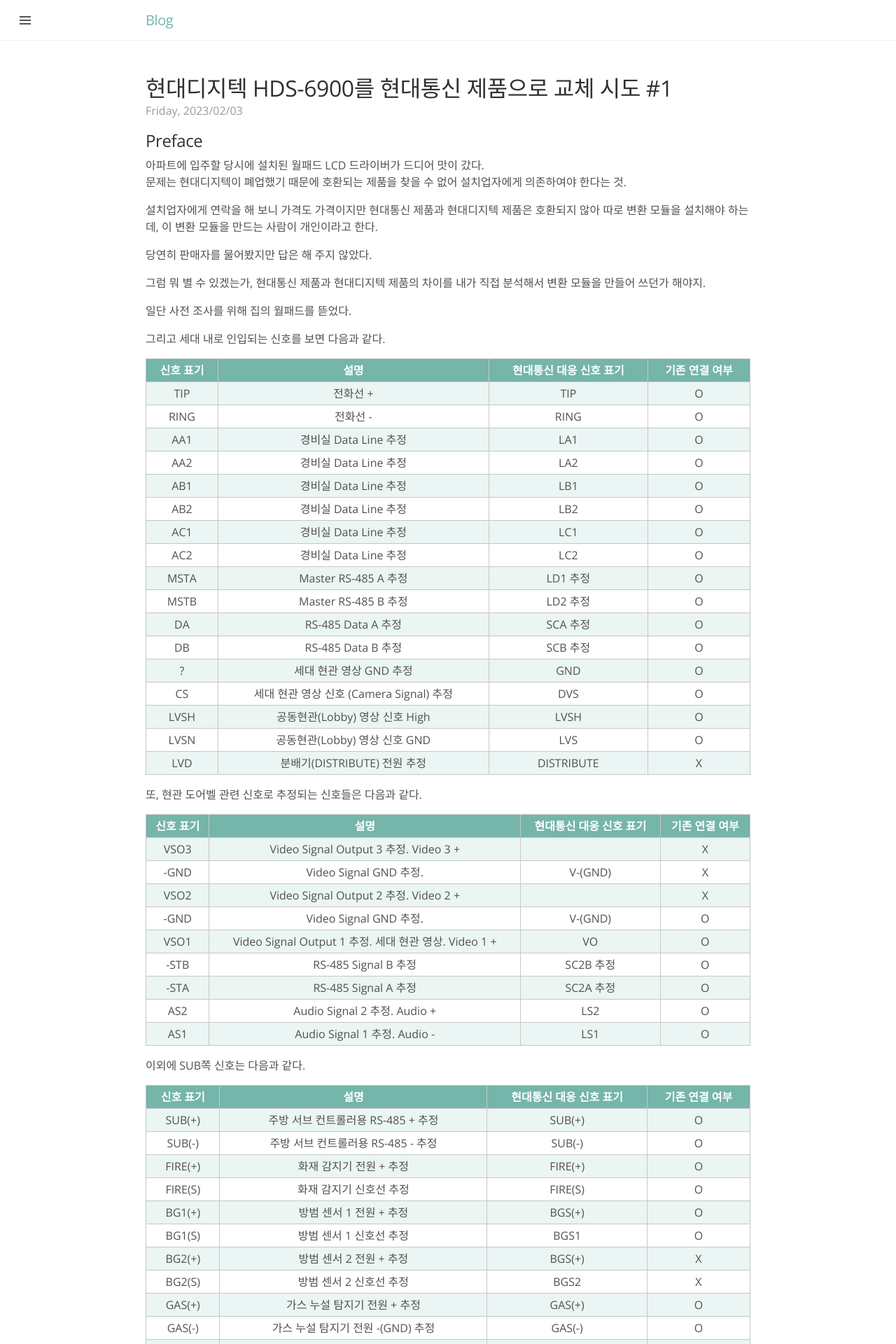
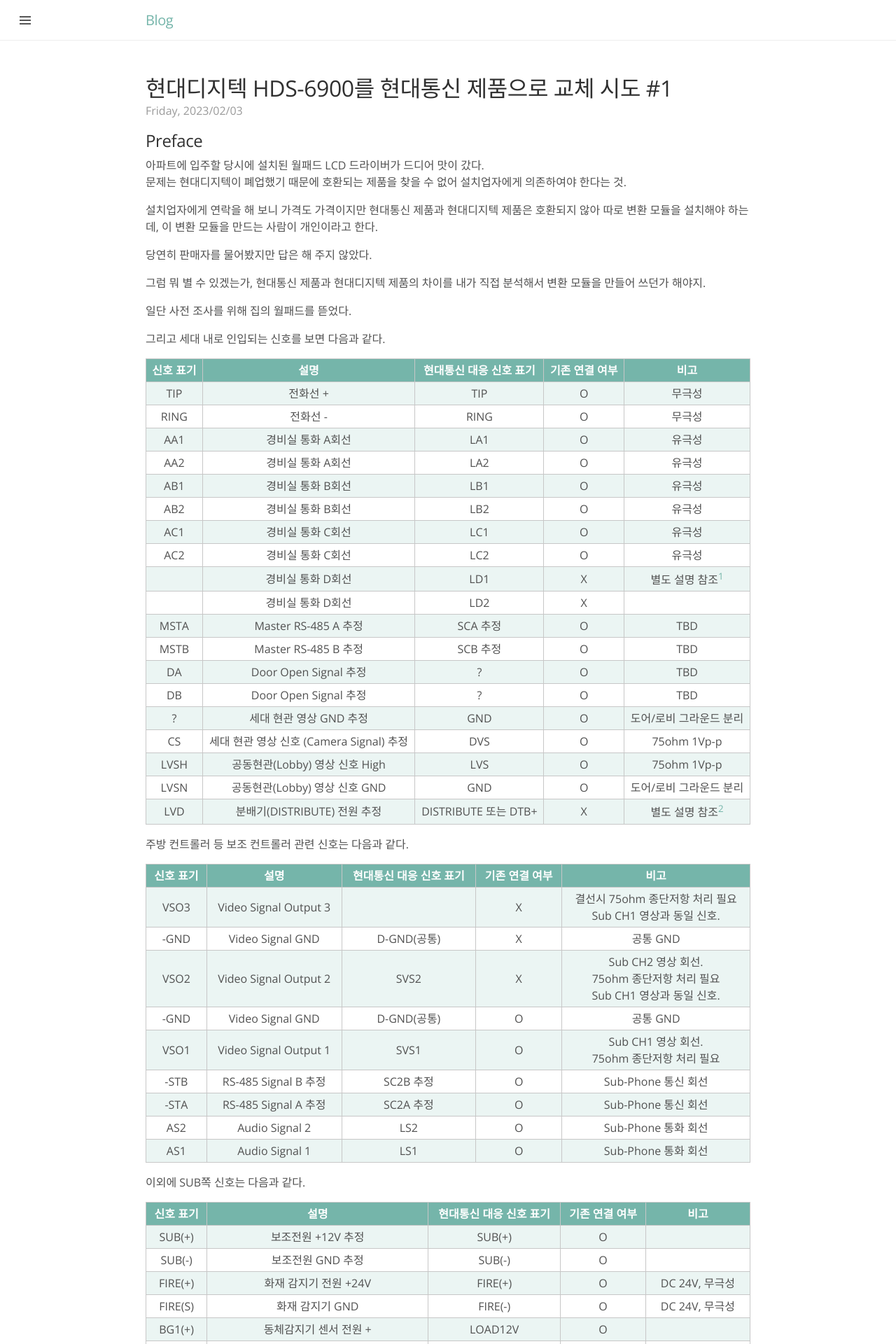
Before and after one commit to ritaru/ritaru.github.io, a Jekyll site: the page built from _posts/2023-02-03-Apartment-Wallpads.markdown, in a window 1280 px wide. Shown: the top 1920 px of the page at 70% size. Built offline with Jekyll 4.4.1, drawn with Linux system fonts in a browser that asks for light colours; some web fonts are replaced; some of the changed text lies outside the part shown.

Commit message:
월패드 게시물 수정

```diff
--- a/_posts/2023-02-03-Apartment-Wallpads.markdown
+++ b/_posts/2023-02-03-Apartment-Wallpads.markdown
@@ -21,59 +21,74 @@
 
 그리고 세대 내로 인입되는 신호를 보면 다음과 같다.
 
-| 신호 표기 | 설명 | 현대통신 대응 신호 표기 | 기존 연결 여부 |
-| :---: | :---: | :---: | :---: |
-| TIP | 전화선 + | TIP | O |
-| RING | 전화선 - | RING | O |
-| AA1 | 경비실 Data Line 추정 | LA1 | O |
-| AA2 | 경비실 Data Line 추정 | LA2 | O |
-| AB1 | 경비실 Data Line 추정 | LB1 | O |
-| AB2 | 경비실 Data Line 추정 | LB2 | O |
-| AC1 | 경비실 Data Line 추정 | LC1 | O |
-| AC2 | 경비실 Data Line 추정 | LC2 | O |
-| MSTA | Master RS-485 A 추정 | LD1 추정 | O |
-| MSTB | Master RS-485 B 추정 | LD2 추정 | O |
-| DA | RS-485 Data A 추정 | SCA 추정 | O |
-| DB | RS-485 Data B 추정 | SCB 추정 | O |
-| ? | 세대 현관 영상 GND 추정 | GND | O |
-| CS | 세대 현관 영상 신호 (Camera Signal) 추정 | DVS | O |
-| LVSH | 공동현관(Lobby) 영상 신호 High | LVSH | O |
-| LVSN | 공동현관(Lobby) 영상 신호 GND | LVS | O |
-| LVD | 분배기(DISTRIBUTE) 전원 추정 | DISTRIBUTE | X |
+| 신호 표기 | 설명 | 현대통신 대응 신호 표기 | 기존 연결 여부 | 비고 |
+| :---: | :---: | :---: | :---: | :---: |
+| TIP | 전화선 + | TIP | O | 무극성 |
+| RING | 전화선 - | RING | O | 무극성 |
+| AA1 | 경비실 통화 A회선 | LA1 | O | 유극성 |
+| AA2 | 경비실 통화 A회선 | LA2 | O | 유극성 |
+| AB1 | 경비실 통화 B회선 | LB1 | O | 유극성 |
+| AB2 | 경비실 통화 B회선 | LB2 | O | 유극성 |
+| AC1 | 경비실 통화 C회선 | LC1 | O | 유극성 |
+| AC2 | 경비실 통화 C회선 | LC2 | O | 유극성 |
+|  | 경비실 통화 D회선 | LD1 | X | 별도 설명 참조[^1] |
+|  | 경비실 통화 D회선 | LD2 | X | |
+| MSTA | Master RS-485 A 추정 | SCA 추정 | O | TBD |
+| MSTB | Master RS-485 B 추정 | SCB 추정 | O | TBD |
+| DA | Door Open Signal 추정 | ? | O | TBD |
+| DB | Door Open Signal 추정 | ? | O | TBD |
+| ? | 세대 현관 영상 GND 추정 | GND | O | 도어/로비 그라운드 분리 |
+| CS | 세대 현관 영상 신호 (Camera Signal) 추정 | DVS | O | 75ohm 1Vp-p |
+| LVSH | 공동현관(Lobby) 영상 신호 High | LVS | O | 75ohm 1Vp-p |
+| LVSN | 공동현관(Lobby) 영상 신호 GND | GND | O | 도어/로비 그라운드 분리 |
+| LVD | 분배기(DISTRIBUTE) 전원 추정 | DISTRIBUTE 또는 DTB+ | X | 별도 설명 참조[^2] |
 
-또, 현관 도어벨 관련 신호로 추정되는 신호들은 다음과 같다.
+주방 컨트롤러 등 보조 컨트롤러 관련 신호는 다음과 같다.
 
-| 신호 표기 | 설명 | 현대통신 대응 신호 표기 | 기존 연결 여부 |
-| :---: | :---: | :---: | :---: |
-| VSO3 | Video Signal Output 3 추정. Video 3 + |  | X |
-| -GND | Video Signal GND 추정. | V-(GND) | X |
-| VSO2 | Video Signal Output 2 추정. Video 2 + |  | X |
-| -GND | Video Signal GND 추정. | V-(GND) | O |
-| VSO1 | Video Signal Output 1 추정. 세대 현관 영상. Video 1 + | VO | O |
-| -STB | RS-485 Signal B 추정 | SC2B 추정 | O |
-| -STA | RS-485 Signal A 추정 | SC2A 추정 | O |
-| AS2 | Audio Signal 2 추정. Audio + | LS2 | O |
-| AS1 | Audio Signal 1 추정. Audio - | LS1 | O |
+| 신호 표기 | 설명 | 현대통신 대응 신호 표기 | 기존 연결 여부 | 비고 |
+| :---: | :---: | :---: | :---: | :---: |
+| VSO3 | Video Signal Output 3 |  | X | 결선시 75ohm 종단저항 처리 필요<br />Sub CH1 영상과 동일 신호. |
+| -GND | Video Signal GND | D-GND(공통) | X | 공통 GND |
+| VSO2 | Video Signal Output 2 | SVS2 | X | Sub CH2 영상 회선.<br />75ohm 종단저항 처리 필요<br />Sub CH1 영상과 동일 신호. |
+| -GND | Video Signal GND | D-GND(공통) | O | 공통 GND |
+| VSO1 | Video Signal Output 1 | SVS1 | O | Sub CH1 영상 회선.<br />75ohm 종단저항 처리 필요 |
+| -STB | RS-485 Signal B 추정 | SC2B 추정 | O | Sub-Phone 통신 회선 |
+| -STA | RS-485 Signal A 추정 | SC2A 추정 | O | Sub-Phone 통신 회선 |
+| AS2 | Audio Signal 2 | LS2 | O | Sub-Phone 통화 회선 |
+| AS1 | Audio Signal 1 | LS1 | O | Sub-Phone 통화 회선 |
 
 이외에 SUB쪽 신호는 다음과 같다.
 
-| 신호 표기 | 설명 | 현대통신 대응 신호 표기 | 기존 연결 여부 |
-| :---: | :---: | :---: | :---: |
-| SUB(+) | 주방 서브 컨트롤러용 RS-485 + 추정 | SUB(+) | O |
-| SUB(-) | 주방 서브 컨트롤러용 RS-485 - 추정 | SUB(-) | O |
-| FIRE(+) | 화재 감지기 전원 + 추정 | FIRE(+) | O |
-| FIRE(S) | 화재 감지기 신호선 추정 | FIRE(S) | O |
-| BG1(+) | 방범 센서 1 전원 + 추정 | BGS(+) | O |
-| BG1(S) | 방범 센서 1 신호선 추정 | BGS1 | O |
-| BG2(+) | 방범 센서 2 전원 + 추정 | BGS(+) | X |
-| BG2(S) | 방범 센서 2 신호선 추정 | BGS2 | X |
-| GAS(+) | 가스 누설 탐지기 전원 + 추정 | GAS(+) | O |
-| GAS(-) | 가스 누설 탐지기 전원 -(GND) 추정 | GAS(-) | O |
-| GAS(S) | 가스 누설 탐지기 신호선 추정 | GAS-S | O |
-| EMG1 | Emergency Signal 1. 비상용 신호 1 | EMG1 | X |
-| EMG2 | Emergency Signal 2. 비상용 신호 2 | EMG2 | X |
-| OPEN1 | 현관문 개폐 센서(Reed Switch) 신호 추정 | DO1 | O |
-| OPEN2 | 현관문 개폐 센서(Reed Switch) 신호 추정 | DO2 | O |
+| 신호 표기 | 설명 | 현대통신 대응 신호 표기 | 기존 연결 여부 | 비고 |
+| :---: | :---: | :---: | :---: | :---: |
+| SUB(+) | 보조전원 +12V 추정 | SUB(+) | O |
+| SUB(-) | 보조전원 GND 추정 | SUB(-) | O |
+| FIRE(+) | 화재 감지기 전원 +24V | FIRE(+) | O | DC 24V, 무극성 |
+| FIRE(S) | 화재 감지기 GND | FIRE(-) | O | DC 24V, 무극성 |
+| BG1(+) | 동체감지기 센서 전원 + | LOAD12V | O |
+| BG1(S) | 동체감지기 센서 신호. | ZONE2 | O | Normally Closed |
+| BG2(+) | 방범 센서 2 전원 + 추정 | LOAD12V | X |
+| BG2(S) | 방범 센서 2 신호선 추정 | ZONE3/4 | X | Normally Closed |
+| GAS(+) | 가스 누설 탐지기 전원 + | GAS(+) | O | DC 12V / 150mA |
+| GAS(-) | 가스 누설 탐지기 GND | GAS(-) | O |
+| GAS(S) | 가스 누설 탐지기 신호선 | GAS(S) | O |
+| EMG1 | Emergency Signal 1. 비상용 신호 1 | EMG1 | X | Normally Open |
+| EMG2 | Emergency Signal 2. 비상용 신호 2 | EMG2 | X | Normally Open |
+| OPEN1 | 현관문 개폐 센서(Reed Switch) 신호 추정 | ZONE1 | O | 규격 확인 필요 |
+| OPEN2 | 현관문 개폐 센서(Reed Switch) 신호 추정 | D-GND | O | 규격 확인 필요 |
 | F.G-GND | Front Gate-GND 추정 |  | X |
 
 추후 확인하는 대로 신호에 대한 정리는 업데이트 할 예정이다.
+
+<style>
+.footnotes {
+    font-size: 0.8rem;
+}
+</style>
+
+---
+<div class="footnotes" markdown="1">
+[^1]: 현대디지텍 주장치(HMS-100)은 기본적으로 LA ~ LC 3채널밖에 없다. LD는 무시한다.
+[^2]: 영상 절체기 DISTRIBUTE+(또는 DTB+)를 연결하는 터미널이 없는 경우 제어선을 본체에 연결되는 케이블 중 하나에 연결한다.
+HNT-3079 기준 CN107 1번 핀에 T형 커넥터로 연결한다.
+</div>
```
